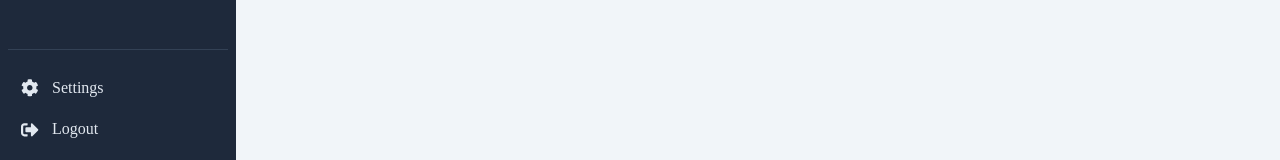
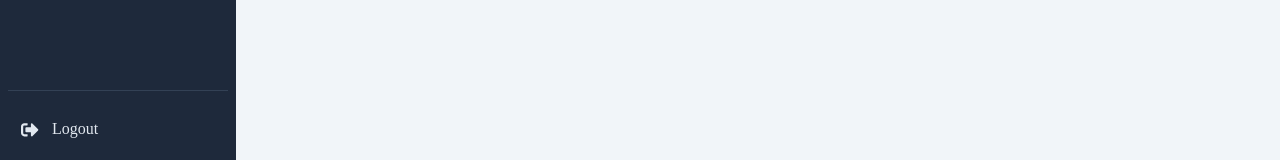
Before and after one commit to madhumitasugandhi/Property-Dealers, a React (Vite) app: page /admin/dashboard in a window 1280 px wide. Shown: the part 664-824 px from the top of the page. Built offline with nearby package versions, Linux system fonts and the light colour scheme; sample sign-in values are in the browser's storage.

Commit message:
Seeting option has been removed.

```diff
--- a/src/components/DashboardSidebar.jsx
+++ b/src/components/DashboardSidebar.jsx
@@ -168,13 +168,6 @@ const DashboardSidebar = () => {
                     </ExternalLink>
                 </LinksWrapper>
                 <BottomWrapper>
-                    <SidebarLink to="/admin/settings">
-                        <IconWrapper collapsed={collapsed}>
-                            <FaCog />
-                        </IconWrapper>
-                        {!collapsed && 'Settings'}
-                    </SidebarLink>
-
                     <SidebarLink
                         as="div"
                         onClick={() => {
```
Lines whose indentation alone changed are shown as unchanged.
